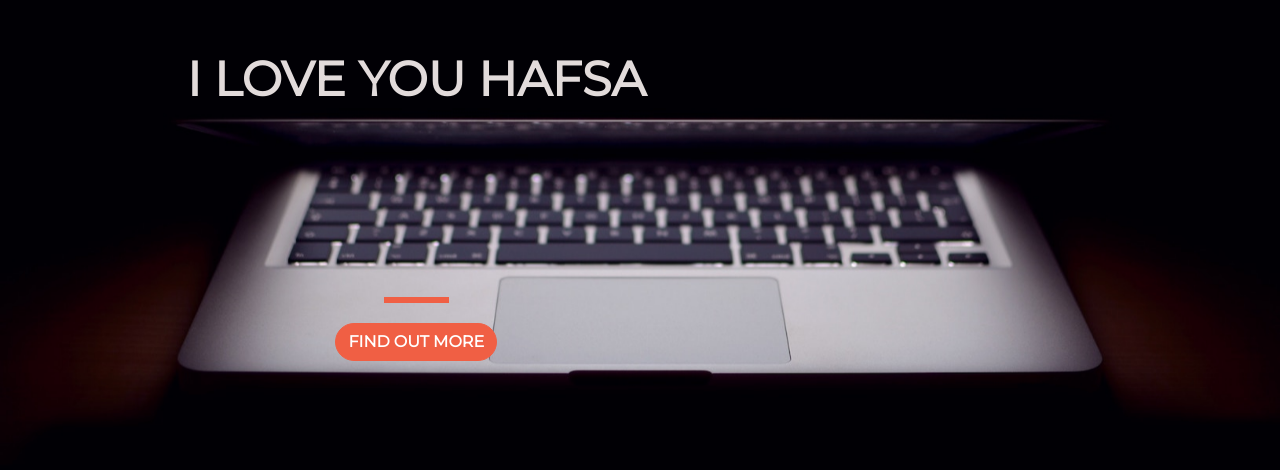
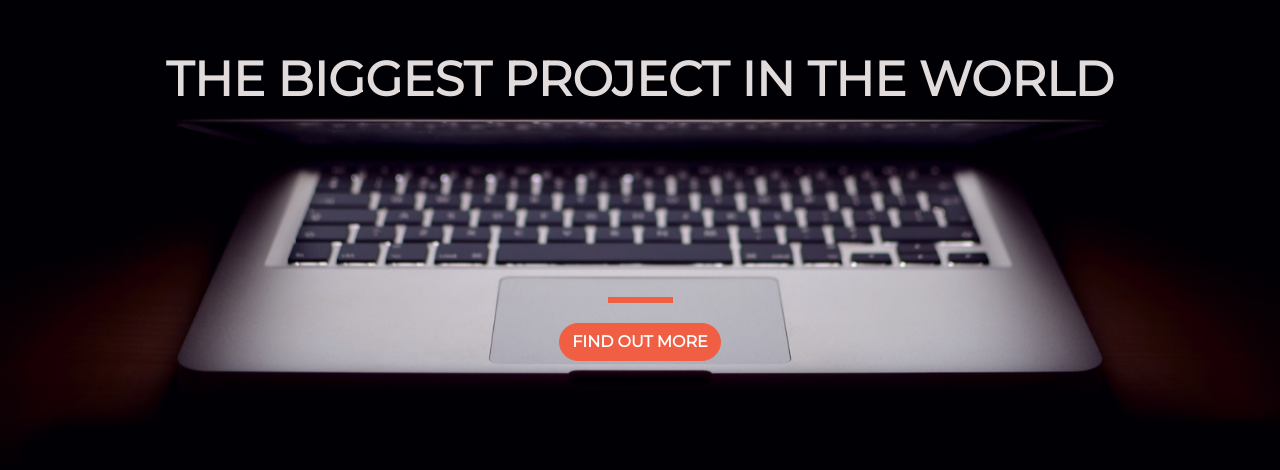
Before and after one commit to Oussama-ed/Publishwebsite, a plain HTML site: page index.html in a window 1280 px wide. Shown: the part 194-664 px from the top of the page. Drawn offline with nearby package versions, Linux system fonts and the light colour scheme.

Commit message:
index.html

```diff
--- a/index.html
+++ b/index.html
@@ -15,7 +15,7 @@
     <div class="container d-flex align-items-center h-100">
       <div class="row">
         <header class="text-center col-12">
-         <h1 class="text-uppercase"><strong>I love you HAFSA</strong></h1>
+         <h1 class="text-uppercase"><strong>The biggest project in the world</strong></h1>
         </header>
         <div class="buffer col-12"></div>
         <section class="text-center col-12">
```
